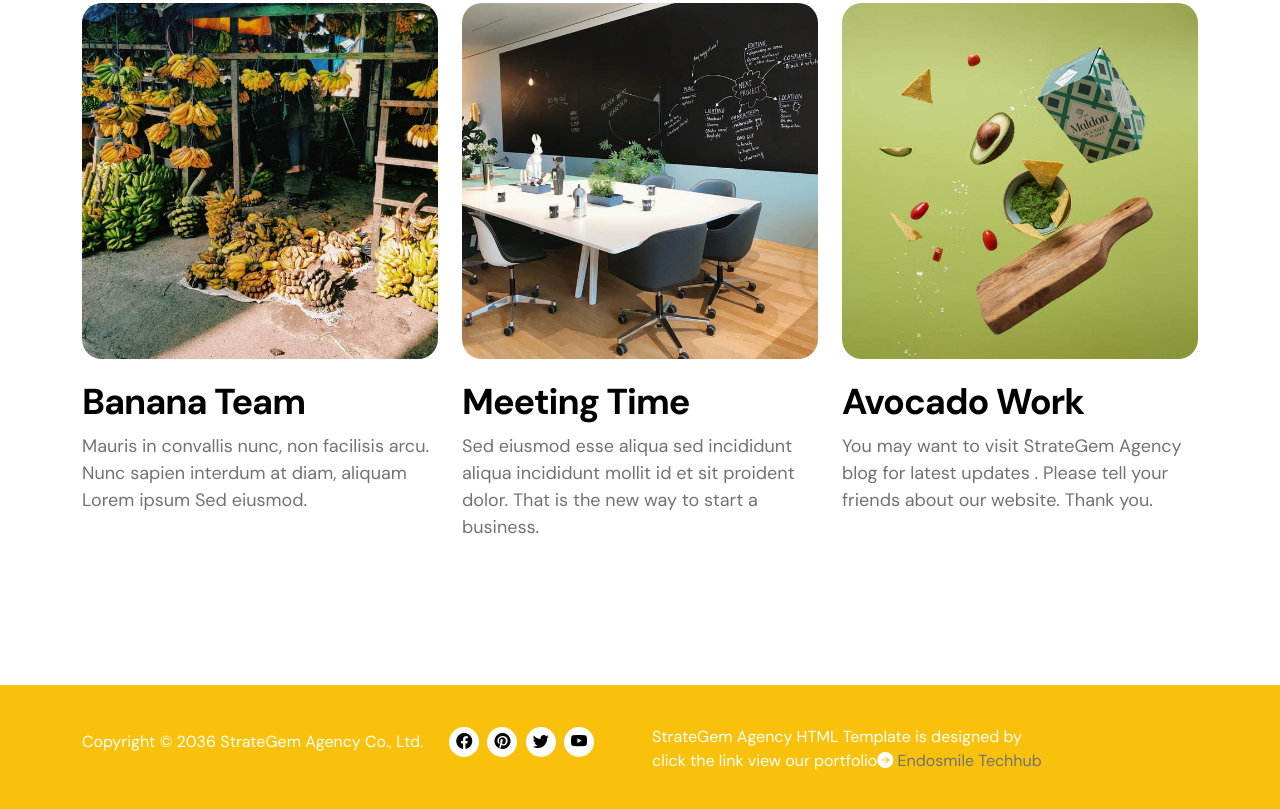
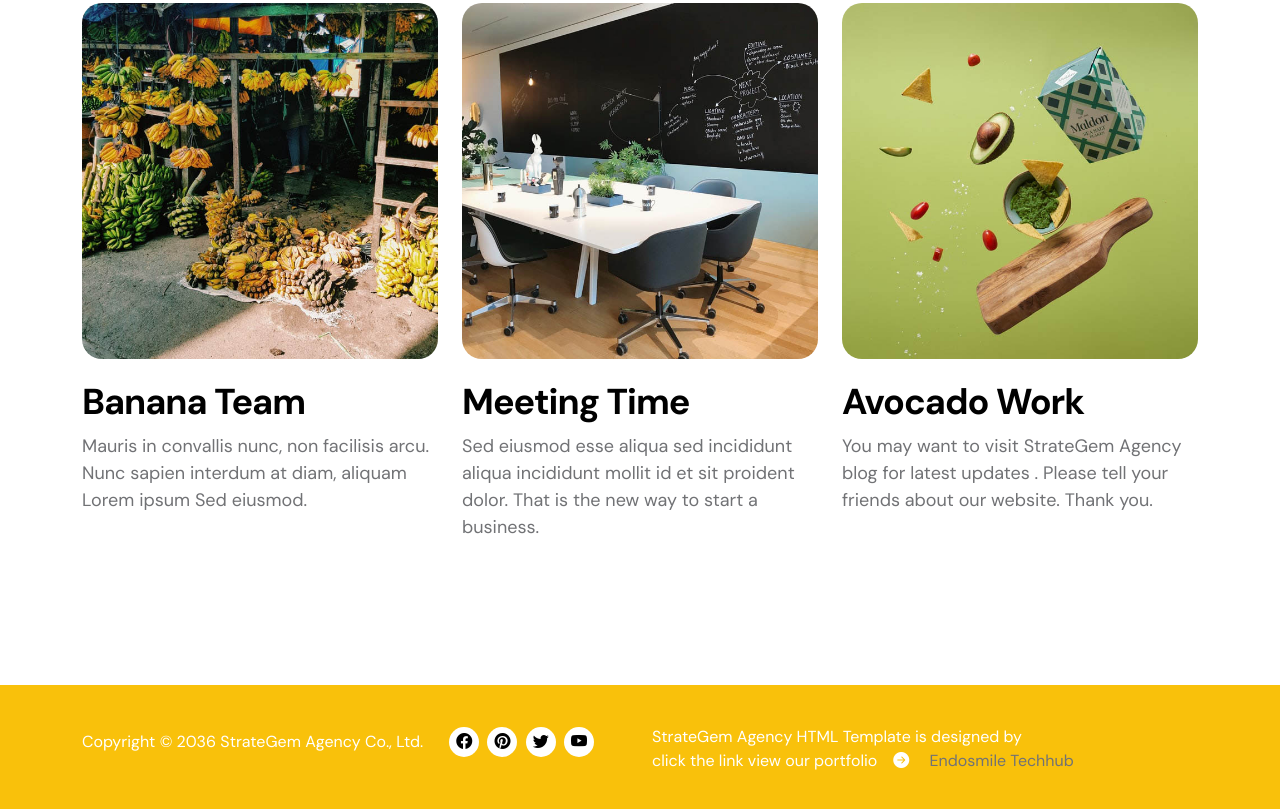
Before and after one commit to DJEndos/strategem-agency, a plain HTML site: page project-detail.html in a window 1280 px wide. Shown: the part 1659-2468 px from the top of the page. Drawn offline with Linux system fonts and the light colour scheme.

Commit message:
Update project-detail.html

```diff
--- a/project-detail.html
+++ b/project-detail.html
@@ -218,7 +218,7 @@ Free Bootstrap 5 HTML Template
                     </div>
 
                     <div class="col-lg-6 col-12">
-                    	<p class="copyright-text mb-0 me-4">StrateGem Agency HTML Template is designed by <br> click the link view our portfolio<i class="bi bi-arrow-right-circle-fill"></i> <a href="https://endosmile-techhub.vercel.app/#" target="_blank">Endosmile Techhub</a></p>
+                    	<p class="copyright-text mb-0 me-4">StrateGem Agency HTML Template is designed by <br> click the link view our portfolio<i class="bi bi-arrow-right-circle-fill mx-3"></i> <a href="https://endosmile-techhub.vercel.app/#" target="_blank">Endosmile Techhub</a></p>
                     </div>
 
                 </div>
```
